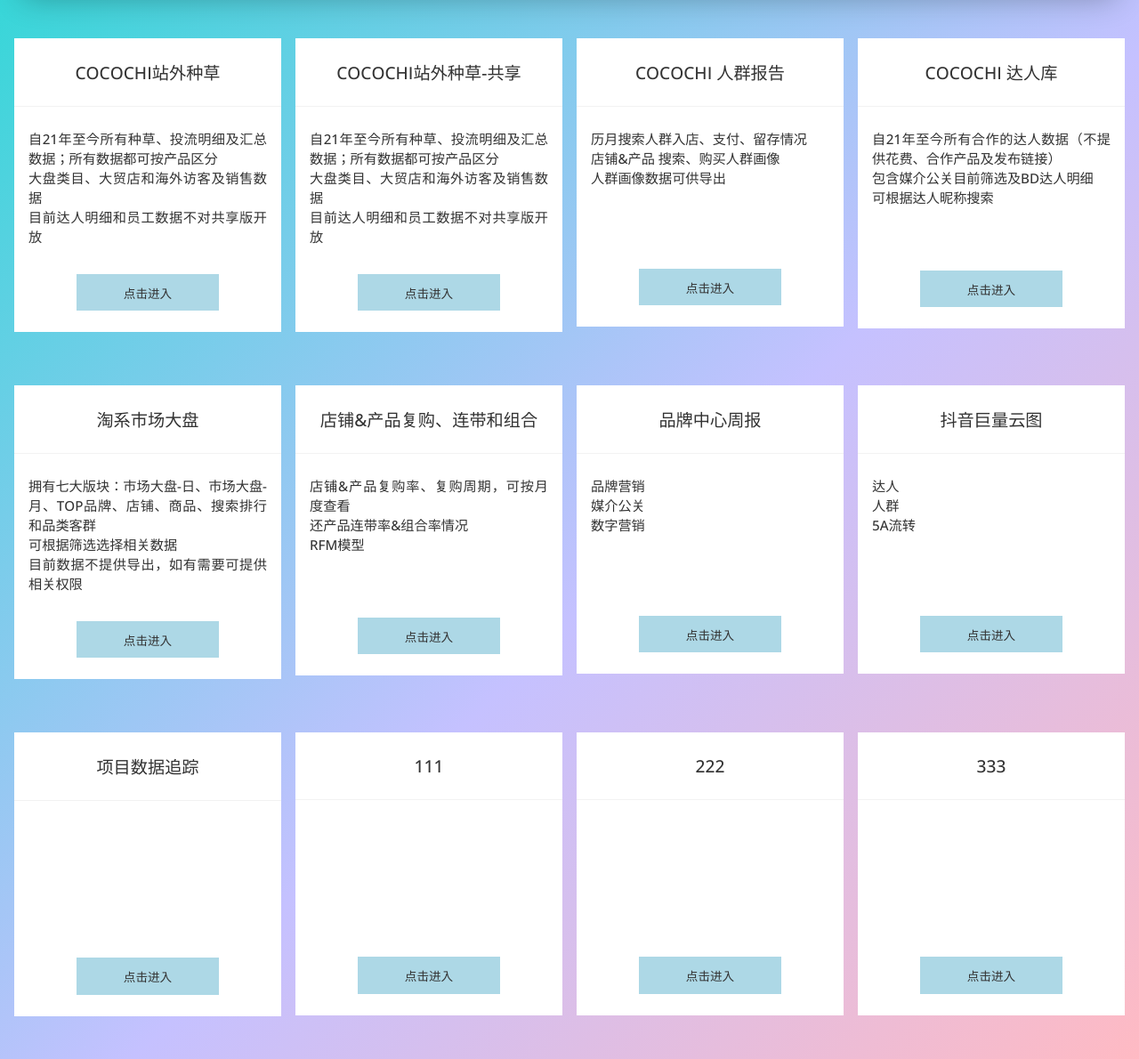
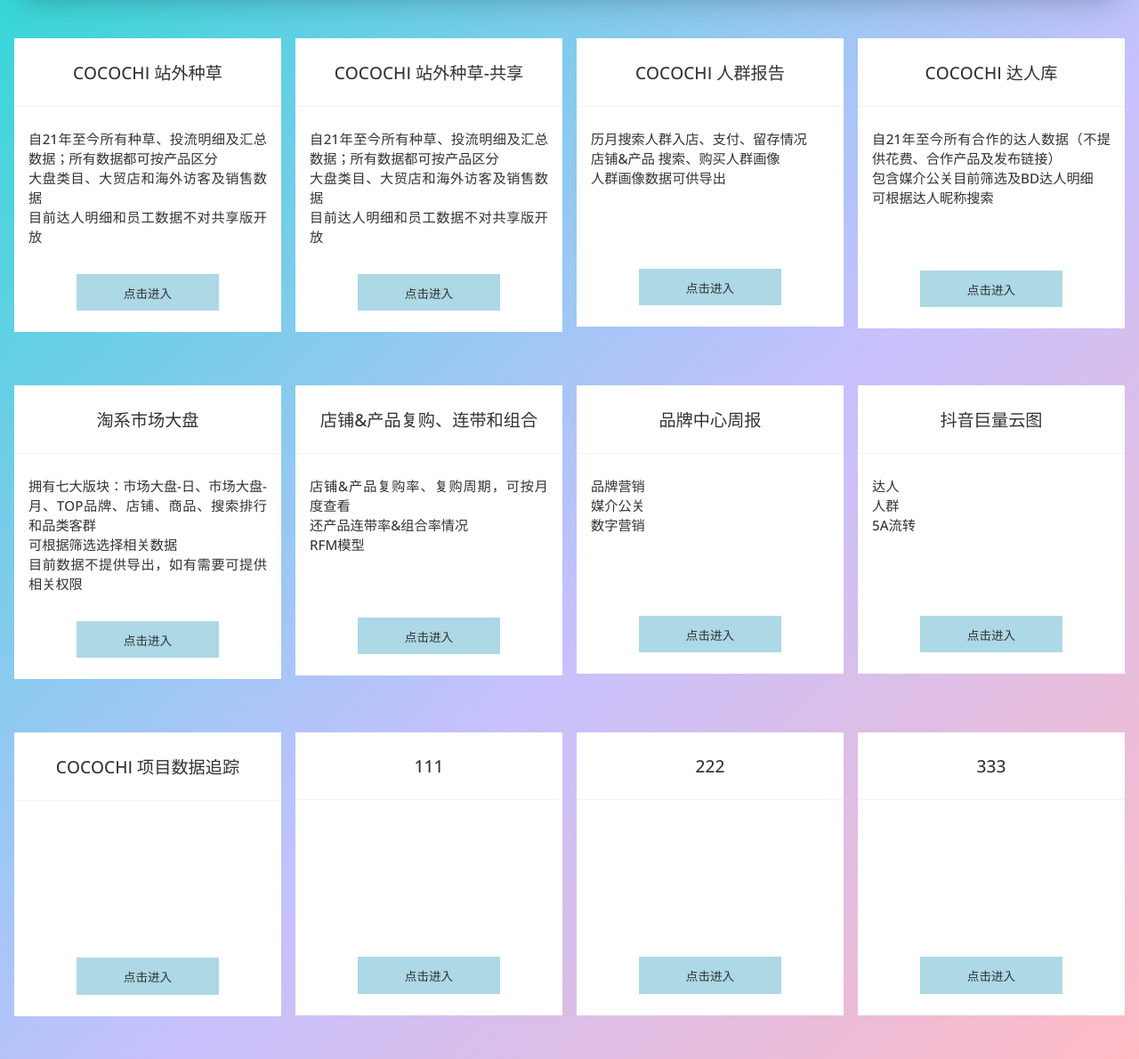
Before and after one commit to hbd082014/KM, a plain HTML site: page index.html in a window 1280 px wide. Shown: the part 110-1300 px from the top of the page at 89% size. Drawn offline with nearby package versions, Linux system fonts and the light colour scheme.

Commit message:
Update index.html

```diff
--- a/index.html
+++ b/index.html
@@ -12,7 +12,7 @@
 		<div class="list-boxs">
 			<div class="card premium">
 				<div class="head">
-					COCOCHI站外种草
+					COCOCHI 站外种草
 				</div>
 				<div class="ticket">账号：Km、hb</div>
 				<div class="body">
@@ -28,7 +28,7 @@
 			</div>
 			<div class="card premium">
 				<div class="head">
-					COCOCHI站外种草-共享
+					COCOCHI 站外种草-共享
 				</div>
 				<div class="ticket">账号：ppzx、dsyy</div>
 				<div class="body">
@@ -153,7 +153,7 @@
 			</div>
 			<div class="card premium">
 				<div class="head">
-					项目数据追踪
+					COCOCHI 项目数据追踪
 				</div>
 				<div class="ticket">账号：ppzx</div>
 				<div class="body">
```
